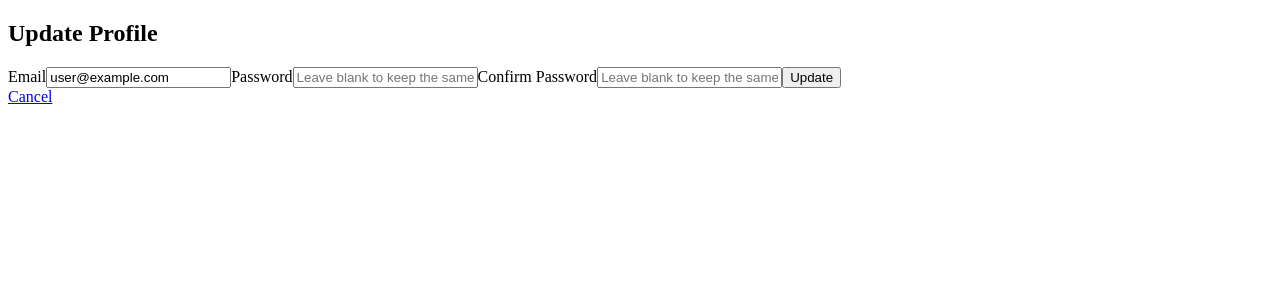
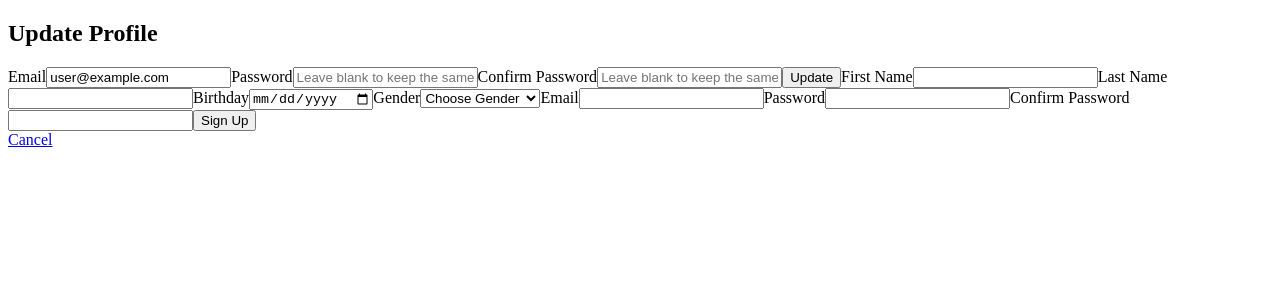
Before and after one commit to cjleggett/virtualmeet-frontend, a React (Create React App) app: page /update-profile in a window 1280 px wide. Shown: the top 300 px of the page. Built offline with nearby package versions, Linux system fonts and the light colour scheme; no server answers; sample sign-in values are in the browser's storage.

Commit message:
fixed cookie problem

```diff
--- a/src/components/Login.js
+++ b/src/components/Login.js
@@ -24,6 +24,7 @@ export default function Login() {
       // Once User is logged in, begin a session in the backend:
       res.user.getIdToken(true).then(function(idToken) {
         fetch(`${serverURL()}/auth/login`, {
+          credentials: 'include',
           method: "POST",
           headers: {
             "Accept": "application/json",
--- a/src/components/Signup.js
+++ b/src/components/Signup.js
@@ -39,6 +39,7 @@ export default function Signup() {
 
         // Add new user info to database
         fetch(`${serverURL()}/auth/signup`, {
+          credentials: 'include',
           method: "POST",
           headers: {
             "Accept": "application/json",
--- a/src/components/UpdateProfile.js
+++ b/src/components/UpdateProfile.js
@@ -6,12 +6,29 @@ export default function UpdateProfile() {
 
   const emailRef = useRef()
   const passwordRef = useRef()
+  const firstRef = useRef()
+  const lastRef = useRef()
+  const birthdayRef = useRef()
   const passwordConfirmRef = useRef()
   const [ error, setError ] = useState("")
   const [ loading, setLoading ] = useState(false)
-  const { updateEmail, updatePassword } = useAuth()
+  const { updateEmail, updatePassword, serverURL } = useAuth()
   const history = useHistory()
   const { currentUser } = useAuth()
+  const [ gender, setGender ] = useState('')
+  let first, last, birthday, currentGender
+
+  fetch(`${serverURL()}/users/user`, {
+    credentials: 'include',
+    method: 'GET',
+    headers: {
+      "Accept": "application/json",
+      "Content-Type": "application/json;charset=UTF-8"
+    }
+  }).then(response => {
+    console.log(response)
+  })
+
 
   async function handleSubmit(e) {
     e.preventDefault()
@@ -52,6 +69,28 @@ export default function UpdateProfile() {
           <label>Confirm Password</label>
           <input type="password" ref={passwordConfirmRef} placeholder="Leave blank to keep the same"></input>
           <button disabled={loading} type="submit">Update</button>
+
+          <label>First Name</label>
+          <input type="text" ref={firstRef} required></input>
+          <label>Last Name</label>
+          <input type="text" ref={lastRef} required></input>
+          <label>Birthday</label>
+          <input type="date" ref={birthdayRef} required></input>
+          <label>Gender</label>
+          <select defaultValue="" onChange={e => setGender(e.currentTarget.value)}>
+            <option value="" disabled>Choose Gender</option>
+            <option value="Woman">Woman</option>
+            <option value="Prefer not to say">Prefer not to say</option>
+            <option value="Other">Other</option>
+            <option value="Man">Man</option>
+          </select>
+          <label>Email</label>
+          <input type="email" ref={emailRef} required></input>
+          <label>Password</label>
+          <input type="password" ref={passwordRef} required></input>
+          <label>Confirm Password</label>
+          <input type="password" ref={passwordConfirmRef} required></input>
+          <button disabled={loading} type="submit">Sign Up</button>
         </form>
       <div>
         <Link to="/">Cancel</Link>
--- a/src/contexts/AuthContext.js
+++ b/src/contexts/AuthContext.js
@@ -6,6 +6,8 @@ const AuthContext = React.createContext()
 export function useAuth() {
   return useContext(AuthContext)
 }
+
+const SERVER_URL = "http://localhost:5000"
 
 export function AuthProvider({ children }) {
   const [currentUser, setCurrentUser] = useState()
@@ -36,7 +38,7 @@ export function AuthProvider({ children }) {
   }
 
   function serverURL() {
-    return "http://localhost:5000"
+    return SERVER_URL
   }
 
   useEffect(() => {
```
Also changed, not shown: 1 other file (tests, documents, lock files or other folders).
